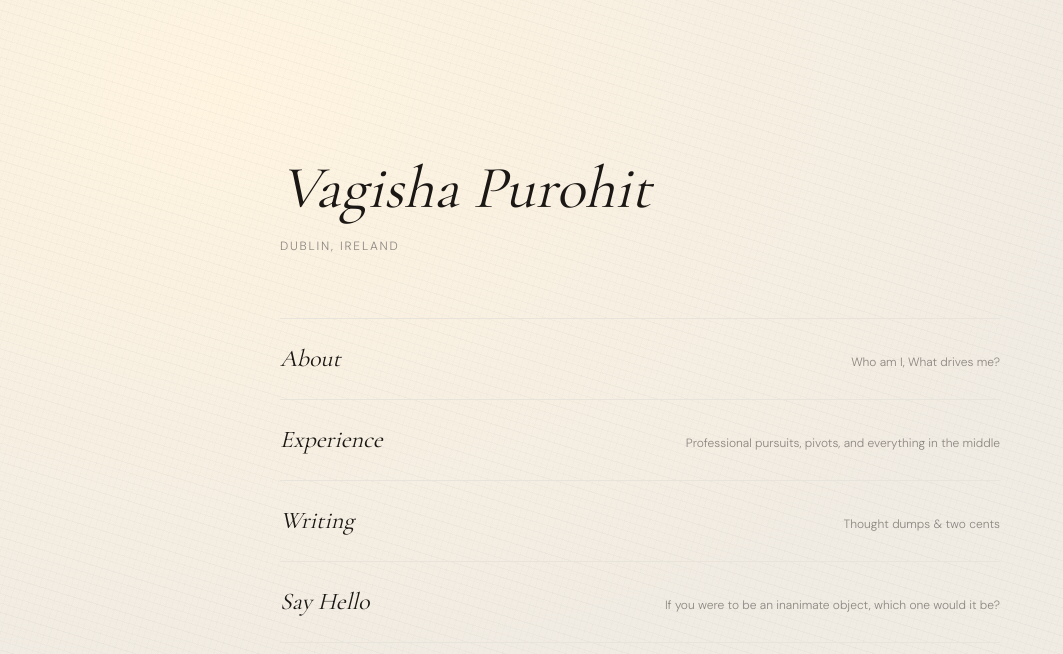
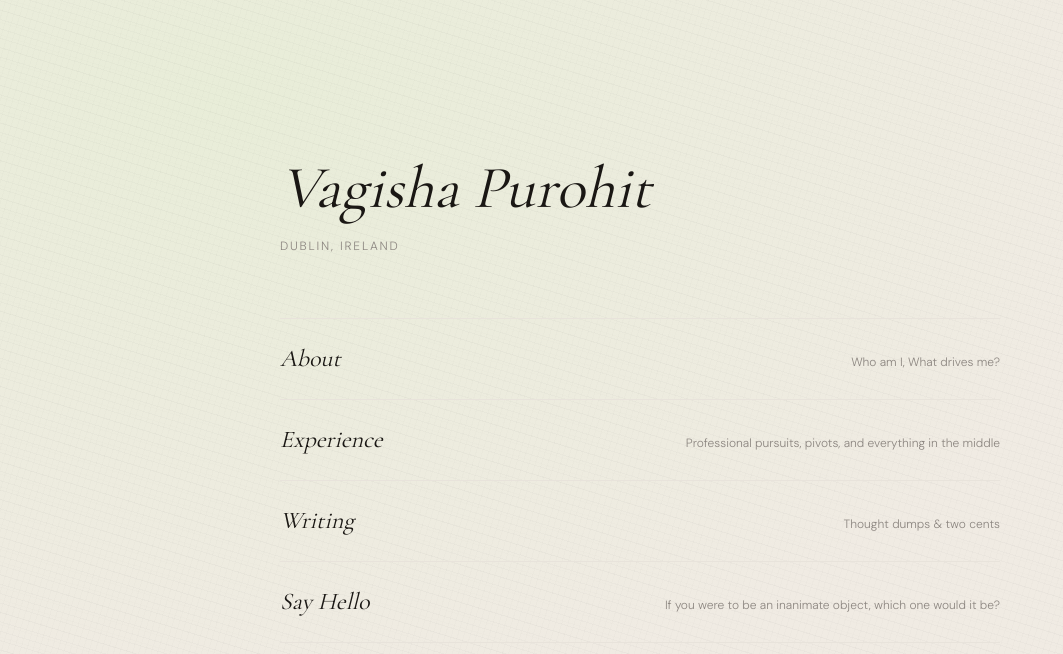
Before and after one commit to vagiishaa/VagishaP-Website, a Next.js app: page / in a window 1280 px wide. Shown: the top 654 px of the page, without its empty margins (0-1063 px from the left). Built offline with nearby package versions, Linux system fonts and the light colour scheme.

Commit message:
Update gradient to warm sage green

```diff
--- a/app/globals.css
+++ b/app/globals.css
@@ -13,7 +13,7 @@ body {
     repeating-linear-gradient(17deg,  transparent 0px, transparent 8px,  rgba(0,0,0,0.018) 8px,  rgba(0,0,0,0.018) 9px),
     repeating-linear-gradient(107deg, transparent 0px, transparent 5px,  rgba(0,0,0,0.012) 5px,  rgba(0,0,0,0.012) 6px),
     repeating-linear-gradient(197deg, transparent 0px, transparent 11px, rgba(0,0,0,0.008) 11px, rgba(0,0,0,0.008) 12px),
-    radial-gradient(ellipse at 18% 12%, #FFF4E0 0%, #F0EBE3 62%);
+    radial-gradient(ellipse at 18% 12%, #E8EDD8 0%, #F0EBE3 62%);
   background-attachment: fixed;
   color: #1A1714;
   font-family: var(--font-inter), system-ui, sans-serif;
```
